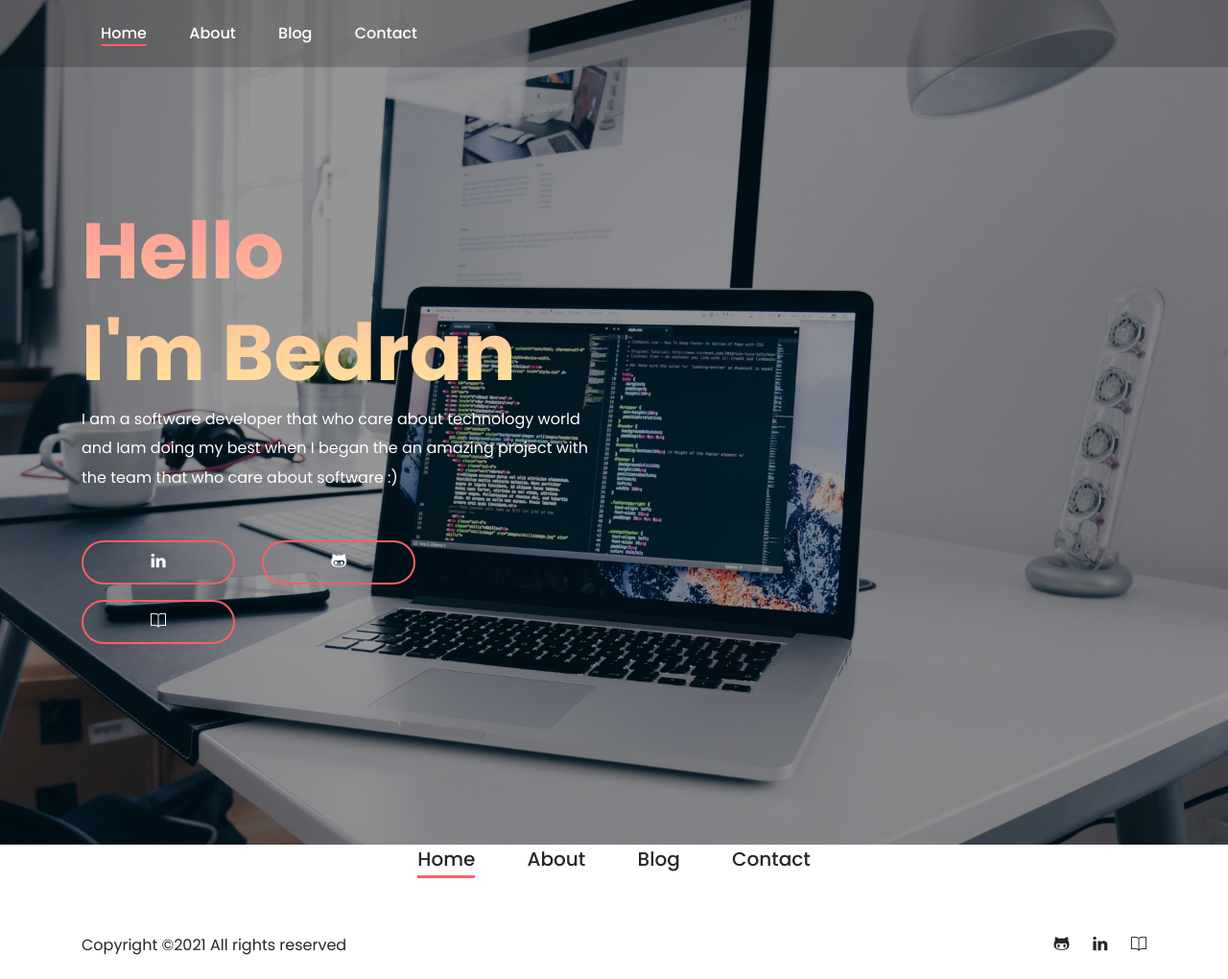
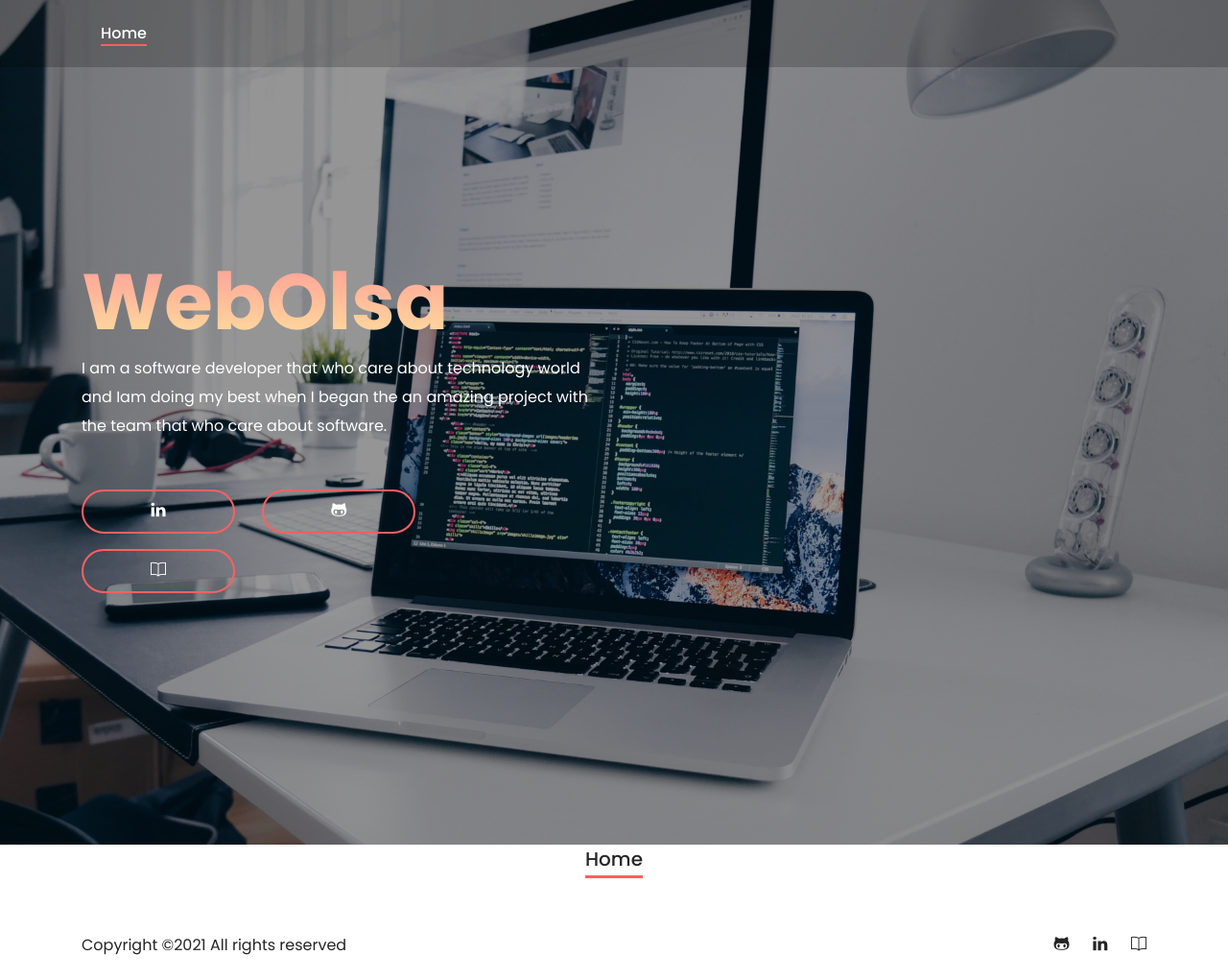
Before and after one commit to bedrantirak/bedrantirak.github.io, a website: page index.html in a window 1280 px wide. Shown: the whole page at 96% size. Drawn offline with Linux system fonts and the light colour scheme.

Commit message:
Update index.html

```diff
--- a/index.html
+++ b/index.html
@@ -5,7 +5,6 @@
     <meta charset="UTF-8">
     <meta name="description" content="Bedran Tırak Software Developer & Engineer">
     <meta http-equiv="X-UA-Compatible" content="IE=edge">
-    <meta name="keywords" content="Software,Developer,HTML, CSS, JavaScript,Reactjs,Bedran,Tırak,Blog,Portfolio,About">
     <meta name="author" content="Bedran Tırak">
     <meta name="viewport" content="width=device-width, initial-scale=1, shrink-to-fit=no">
 
@@ -72,9 +71,6 @@
                             <div class="classynav">
                                 <ul id="nav">
                                     <li class="active"><a href="./index.html">Home</a></li>
-                                    <li><a href="./about.html">About</a></li>
-                                    <li><a href="./blog.html">Blog</a></li>
-                                    <li><a href="./iletisim.html">Contact</a></li>
                                 </ul>
 
 
@@ -98,8 +94,8 @@
                         <!-- Welcome Text -->
                         <div class="col-12 col-lg-8 col-xl-6">
                             <div class="welcome-text">
-                                <h2 data-animation="bounceInDown" data-delay="900ms">Hello <br>I'm Bedran</h2>
-                                <p data-animation="bounceInDown" data-delay="500ms">I am a software developer that who care about technology world and Iam doing my best when I began the an amazing  project with the team that who care about software :) </p>
+                                <h2 data-animation="bounceInDown" data-delay="900ms">WebOlsa</h2>
+                                <p data-animation="bounceInDown" data-delay="500ms">I am a software developer that who care about technology world and Iam doing my best when I began the an amazing  project with the team that who care about software.</p>
                                 <div class="hero-btn-group" data-animation="bounceInDown" data-delay="100ms">
 
                                    <a class="btn alime-btn mb-3 mb-sm-0 mr-4" href="https://www.linkedin.com/in/bedran-t%C4%B1rak-1a4bb9146/"><i class="ti-linkedin" aria-hidden="true"></i></a>
@@ -123,17 +119,15 @@
     <div class="alime-projects-menu">
                         <div class="portfolio-menu text-center">
                             <button class="btn active" data-filter="*"><a href="./index.html"> Home</a></button>
-                            <button class="btn " data-filter=".human"><a href="./about.html"> About</a></button>
-                            <button class="btn" data-filter=".nature"><a href="./blog.html"> Blog</a></button>
-                            <button class="btn" data-filter=".nature"><a href="./iletisim.html">Contact</a></button>
+
 
 
                         </div>
                     </div>
 
-    <!-- Follow Area Start -->
+   <section>
 
-    <!-- Follow Area End -->
+   </section>
 
     <!-- Footer Area Start -->
     <footer class="footer-area">
```
